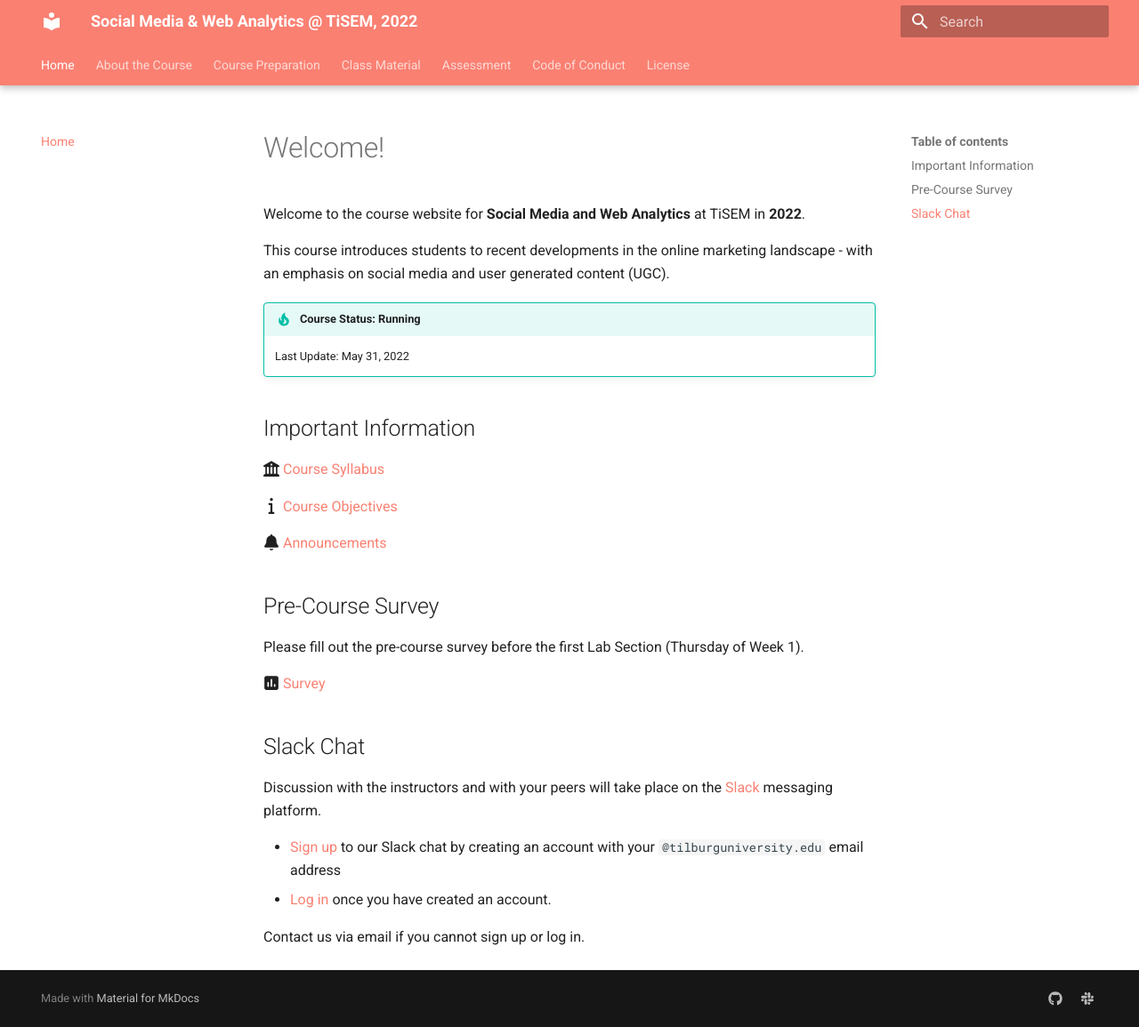
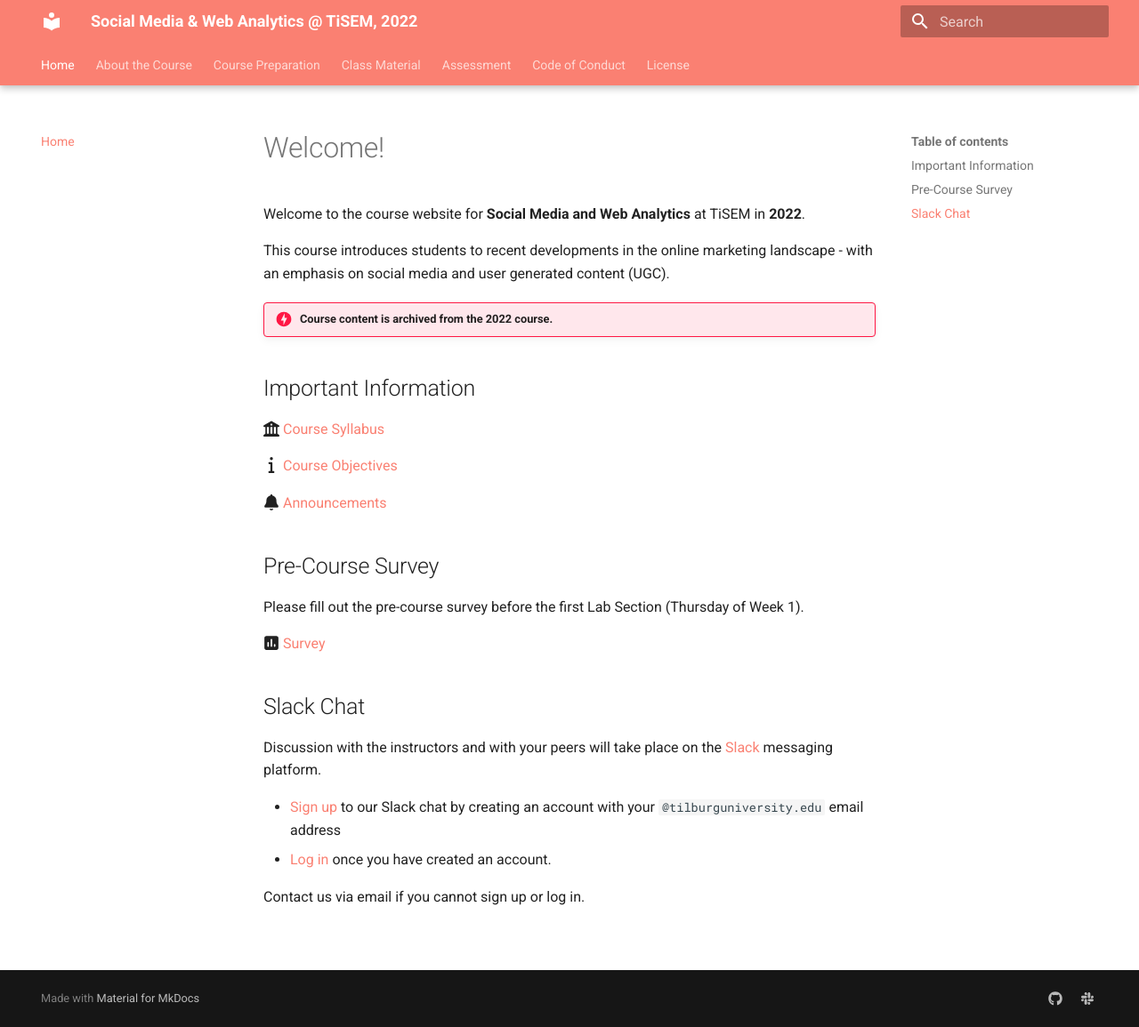
Before and after one commit to tisem-digital-marketing/2022-smwa, an MkDocs documentation site: the page built from docs/index.md, in a window 1280 px wide and 1155 px high. Shown: the whole window at 89% size. Built offline with MkDocs 1.6.1 and Material for MkDocs 9.7.7, drawn with Linux system fonts in a browser that asks for light colours.

Commit message:
archive website

```diff
--- a/docs/index.md
+++ b/docs/index.md
@@ -4,9 +4,7 @@
 
 This course introduces students to recent developments in the online marketing landscape - with an emphasis on social media and user generated content (UGC).
 
-!!! tip "Course Status: Running"
-
-    Last Update: May 31, 2022
+!!! danger "Course content is archived from the 2022 course."
 
 <!-- !!! bug "Site Under Development"
 
```
